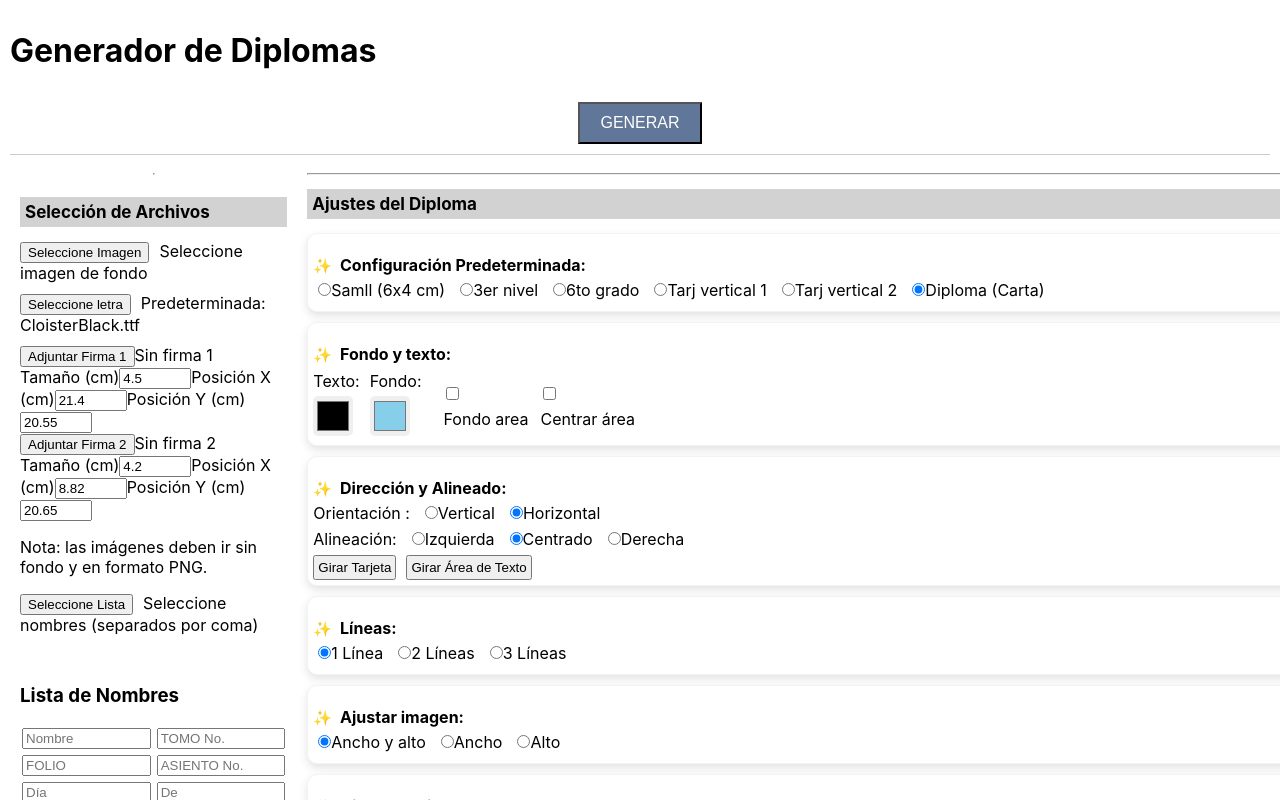
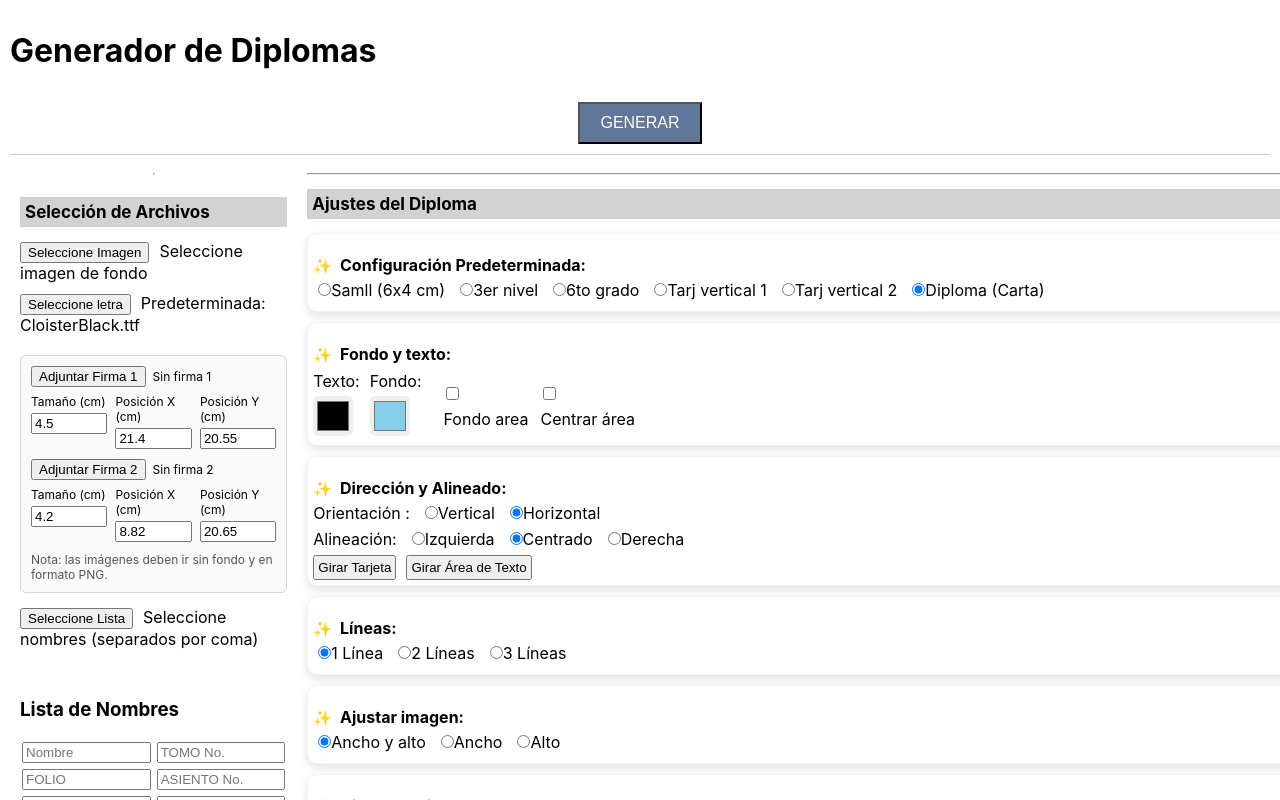
Before and after one commit to lsnoglos/diplomaGenerator, a React (Create React App) app: page / in a window 1280 px wide. Shown: the top 800 px of the page. Built offline with nearby package versions, Linux system fonts and the light colour scheme.

Commit message:
Estilizar carga y configuración de firmas

```diff
--- a/src/App.css
+++ b/src/App.css
@@ -354,3 +354,58 @@ h2 {
   font-size: 10px;
   white-space: nowrap;
 }
+
+
+.signature-upload-panel {
+  margin: 10px 0 14px;
+  padding: 10px;
+  border: 1px solid #d5d5d5;
+  border-radius: 6px;
+  background: #fafafa;
+  display: grid;
+  gap: 10px;
+}
+
+.signature-upload-item {
+  display: grid;
+  grid-template-columns: auto minmax(0, 1fr) auto;
+  align-items: center;
+  gap: 7px;
+}
+
+.signature-upload-item > span {
+  font-size: 12px;
+  overflow-wrap: anywhere;
+}
+
+.signature-settings-grid {
+  grid-column: 1 / -1;
+  display: grid;
+  grid-template-columns: repeat(3, minmax(0, 1fr));
+  gap: 8px;
+}
+
+.signature-settings-grid label {
+  display: flex;
+  flex-direction: column;
+  gap: 4px;
+  font-size: 12px;
+}
+
+.signature-settings-grid input {
+  width: 100%;
+  min-width: 0;
+  box-sizing: border-box;
+}
+
+.signature-upload-note {
+  margin: 0;
+  font-size: 12px;
+  color: #555;
+}
+
+@media (max-width: 520px) {
+  .signature-settings-grid {
+    grid-template-columns: 1fr;
+  }
+}
```
